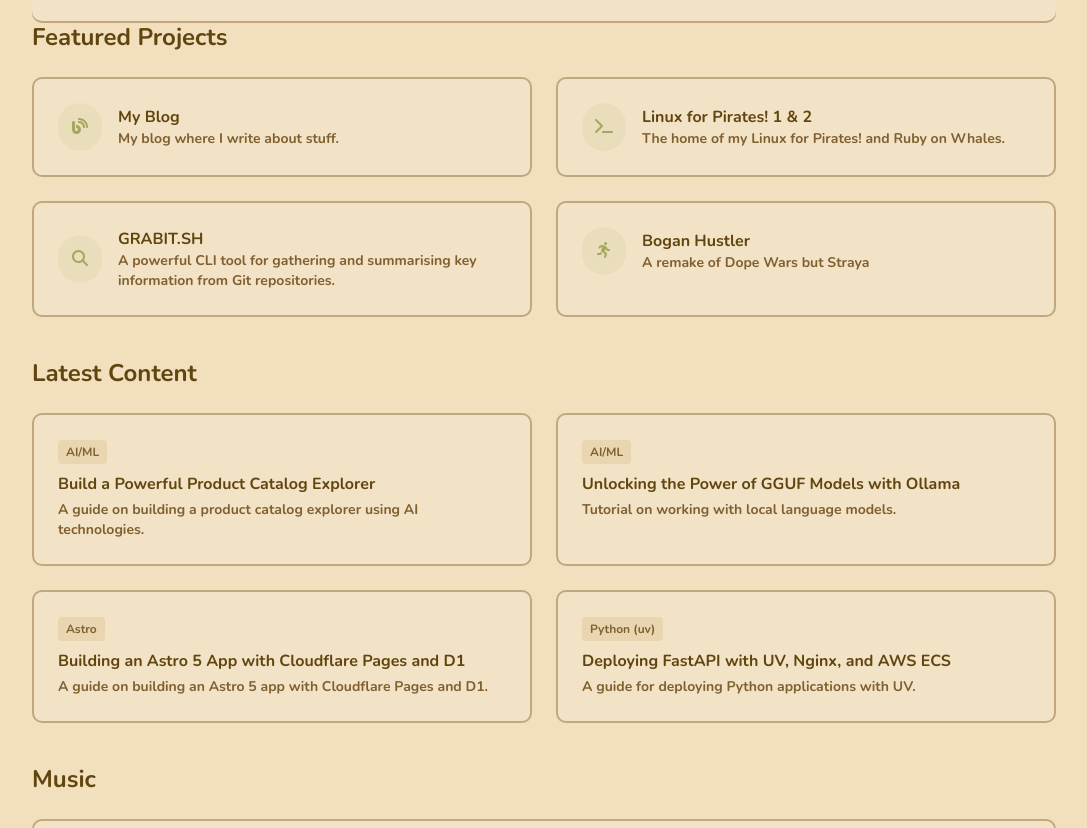
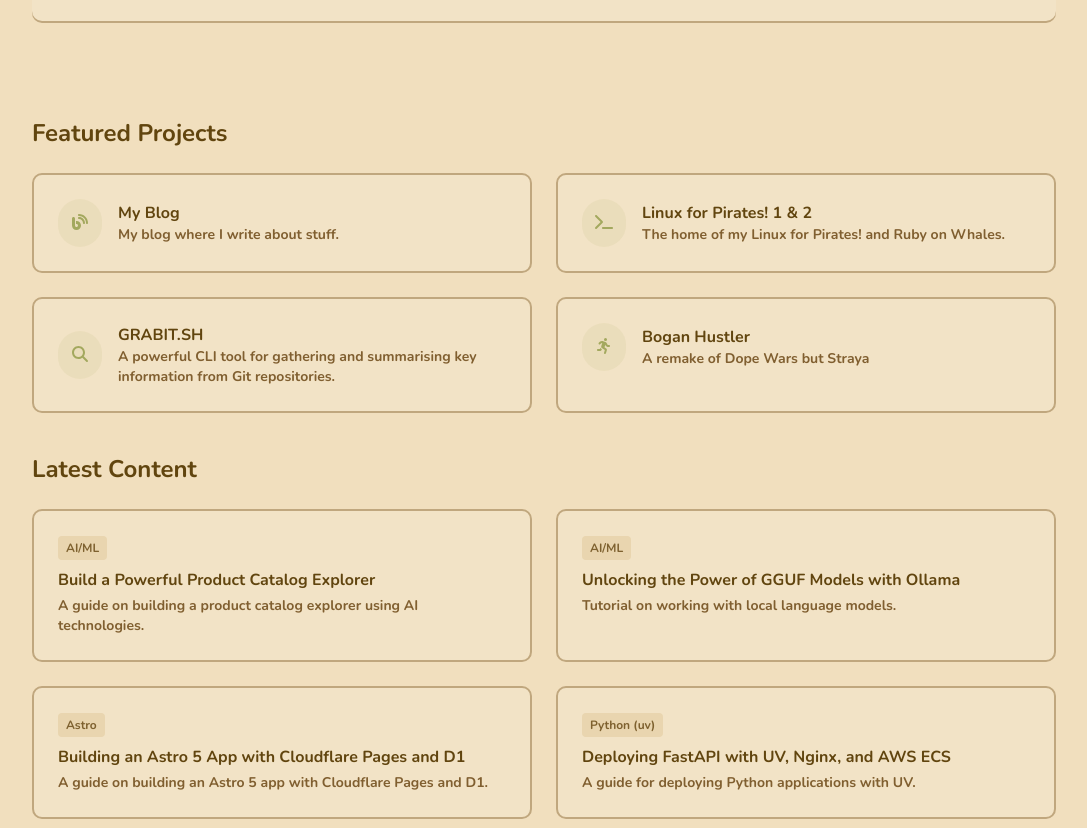
Before and after one commit to loftwah/shadcn-playground, an Astro site: page / in a window 1280 px wide. Shown: the part 858-1686 px from the top of the page, without its empty margins (96-1183 px from the left). Built offline with nearby package versions, Linux system fonts and the light colour scheme; Astro itself is replaced by a stand-in of ours.

Commit message:
improve layout

```diff
--- a/src/pages/index.astro
+++ b/src/pages/index.astro
@@ -24,7 +24,9 @@ import ogImage from "../assets/images/og-image.jpg";
     <div class="max-w-5xl mx-auto space-y-16">
       <ProfileCard client:load />
 
-      <ProjectsLinks client:load />
+      <div class="mt-24">
+        <ProjectsLinks client:load />
+      </div>
 
       <MusicSection client:load />
     </div>
```
